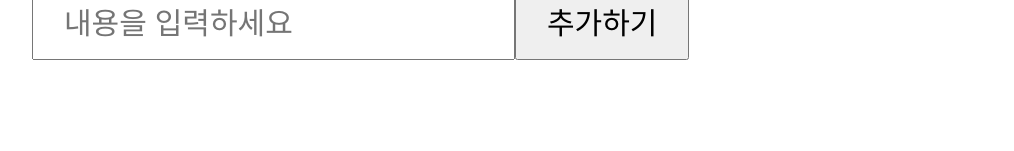
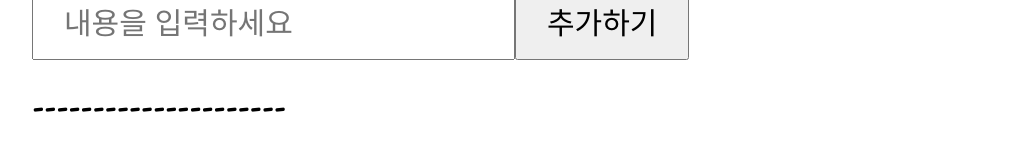
Before and after one commit to DevWhisperer/reactToDoList, a React (Create React App) app: page / in a window 1280 px wide. Shown: the part 237-388 px from the top of the page, without its empty margins (118-1132 px from the left). Built offline with nearby package versions, Linux system fonts and the light colour scheme.

Commit message:
구분선 추가

```diff
--- a/src/App.js
+++ b/src/App.js
@@ -51,6 +51,7 @@ function App() {
           ></TaskBox>
         );
       })}
+      <div>---------------------</div>
       {toDoList.map((item) => {
         return item.isDone ? (
           <div className="task-done">
```
